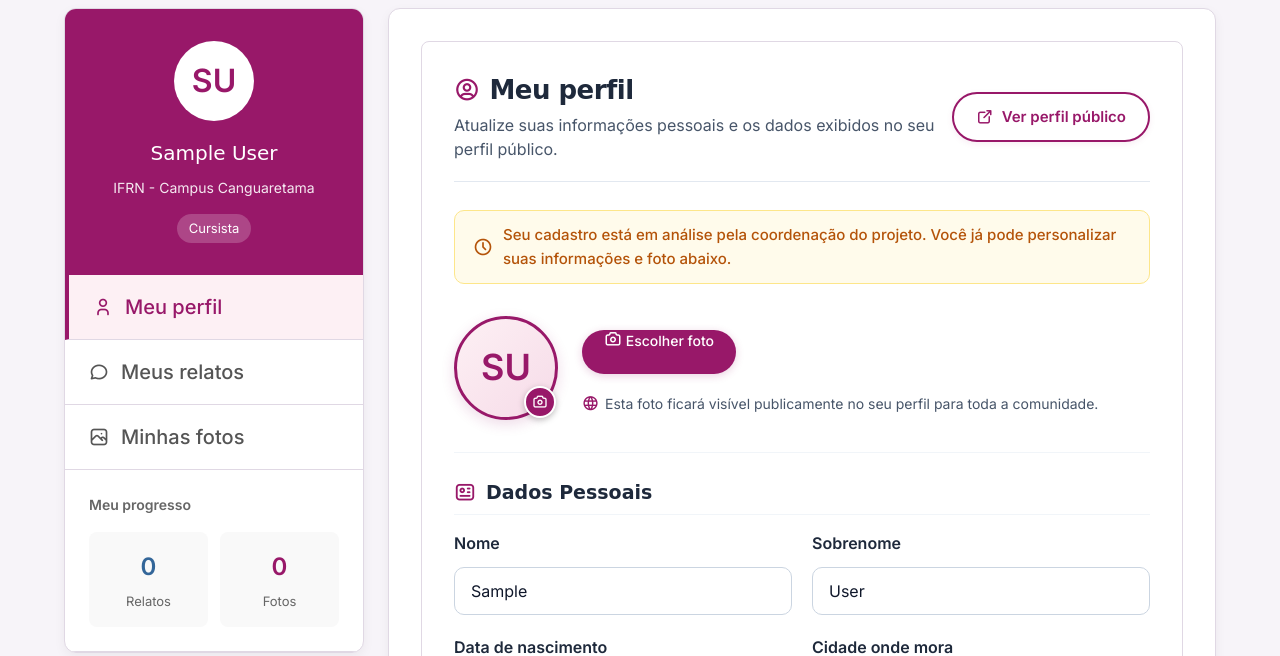
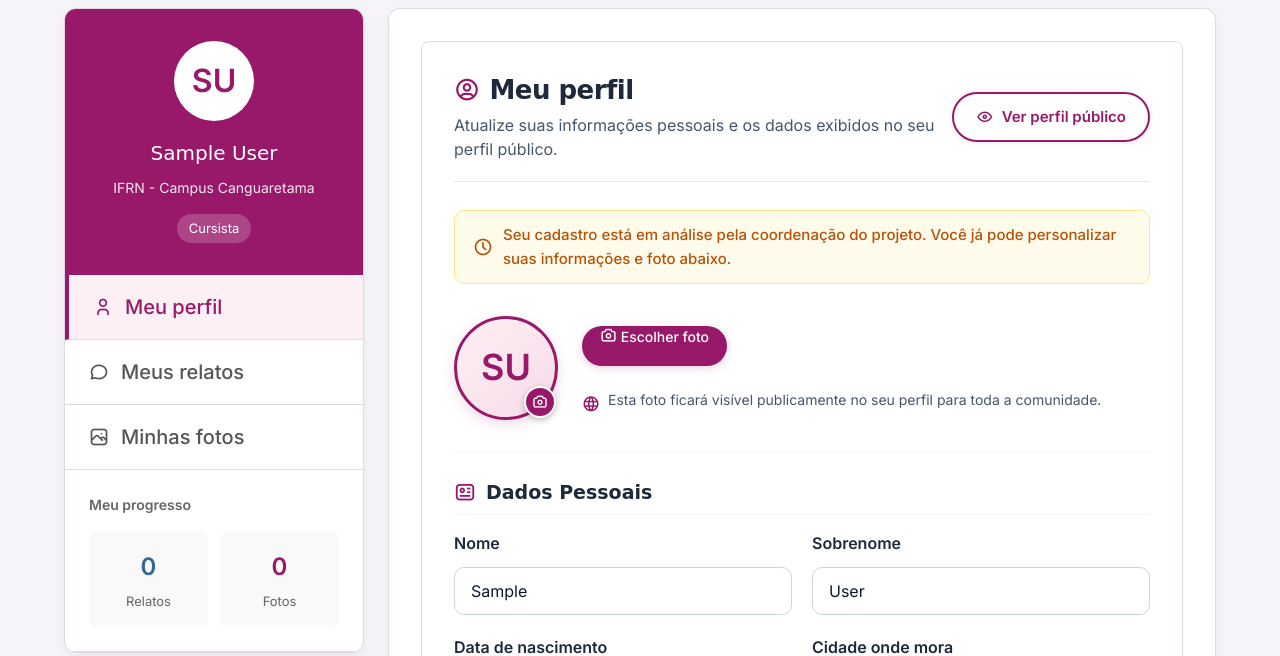
Before and after one commit to emilyamorim/projeto-ahd, a Django app: page /minha-area/perfil/ in a window 1280 px wide. Shown: the part 125-781 px from the top of the page. Run offline with Django 4.2, Linux system fonts and the light colour scheme; the visitor is signed in with stand-in values (Sample User, id 1); data comes from the database, SQL or seed files in the repository; data that the repository does not hold is empty; some web fonts are replaced.

Commit message:
fix(perfil): mantem botoes lado a lado, alinha icone com aviso e abre perfil na mesma aba

```diff
--- a/templates/aluna/meu_perfil.html
+++ b/templates/aluna/meu_perfil.html
@@ -167,8 +167,8 @@
   .foto-botoes-row {
     display: flex;
     align-items: center;
-    gap: 12px;
-    flex-wrap: wrap;
+    gap: 10px;
+    flex-wrap: nowrap;
   }
 
   /* BOTÃO ESCOLHER FOTO (COM ÍCONE BRANCO) */
@@ -177,13 +177,13 @@
     align-items: center;
     justify-content: center;
     gap: 8px;
-    height: 44px;
-    padding: 0 22px;
+    height: 40px;
+    padding: 0 18px;
     background: var(--rosa, #981869);
     color: #ffffff !important;
     border: none;
     border-radius: 50px;
-    font-size: 15px;
+    font-size: 14px;
     font-weight: 600;
     cursor: pointer;
     transition: all 0.2s ease;
@@ -191,6 +191,7 @@
     box-sizing: border-box;
     white-space: nowrap;
     margin: 0;
+    flex-shrink: 0;
   }
   .btn-escolher-foto:hover {
     background: #7e1357;
@@ -199,18 +200,18 @@
   }
   .btn-escolher-foto i {
     color: #ffffff !important;
-    font-size: 18px;
+    font-size: 17px;
     line-height: 1;
   }
 
-  /* BOTÃO REMOVER FOTO HARMONIOSO (SECUNDÁRIO SUAVE) */
+  /* BOTÃO REMOVER FOTO HARMONIOSO (LADO A LADO) */
   .btn-remover-foto {
     display: inline-flex;
     align-items: center;
     justify-content: center;
-    gap: 8px;
-    height: 44px;
-    padding: 0 18px;
+    gap: 6px;
+    height: 40px;
+    padding: 0 16px;
     background: #f8fafc;
     color: #475569;
     border: 1.5px solid #cbd5e1;
@@ -222,6 +223,7 @@
     box-sizing: border-box;
     white-space: nowrap;
     margin: 0;
+    flex-shrink: 0;
   }
   .btn-remover-foto i {
     color: #64748b;
@@ -238,20 +240,25 @@
     color: #dc2626;
   }
 
-  /* AVISO DE VISIBILIDADE PÚBLICA */
+  /* AVISO DE VISIBILIDADE PÚBLICA (ÍCONE PERFEITAMENTE ALINHADO COM A PRIMEIRA LINHA) */
   .foto-aviso-publico {
     display: flex;
-    align-items: center;
-    gap: 6px;
-    margin: 4px 0 0 0;
+    align-items: flex-start;
+    gap: 8px;
+    margin: 8px 0 0 0;
     font-size: 14px;
     color: #475569;
-    line-height: 1.4;
+    line-height: 1.45;
   }
   .foto-aviso-publico i {
     color: var(--rosa, #981869) !important;
-    font-size: 17px;
+    font-size: 18px;
+    line-height: 1.45;
+    margin-top: 1px;
     flex-shrink: 0;
+  }
+  .foto-aviso-publico span {
+    flex: 1;
   }
 
   /* INFORMAÇÃO DINÂMICA DA IMAGEM SELECIONADA (SÓ MOSTRA AO SELECIONAR) */
@@ -496,8 +503,8 @@
         Atualize suas informações pessoais e os dados exibidos no seu perfil público.
       </p>
     </div>
-    <a href="{% url 'perfil_aluna' request.user.pk %}" target="_blank" rel="noopener noreferrer" class="btn-ver-perfil" title="Abrir perfil público em uma nova aba">
-      <i class="ti ti-external-link"></i>
+    <a href="{% url 'perfil_aluna' request.user.pk %}" class="btn-ver-perfil" title="Ver perfil público">
+      <i class="ti ti-eye"></i>
       <span>Ver perfil público</span>
     </a>
   </div>
```
